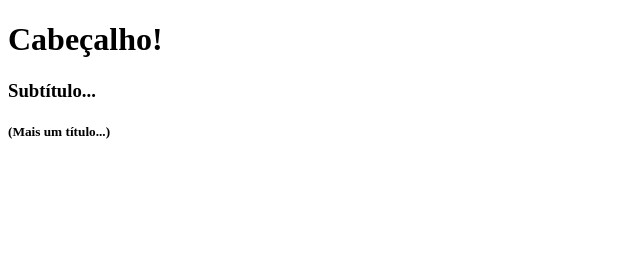
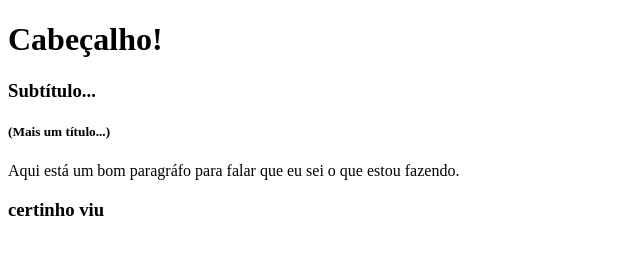
Before and after one commit to vitordpacifico/site_teste.html, a plain HTML site: page index.html in a window 1280 px wide. Shown: the whole page, without its empty margins (0-640 px from the left). Drawn offline with Linux system fonts and the light colour scheme.

Commit message:
Update index.html

```diff
--- a/index.html
+++ b/index.html
@@ -9,5 +9,7 @@
     <h1>Cabeçalho!</h1>
     <h3>Subtítulo...</h3>
     <h5>(Mais um título...)</h5>
+    <p>Aqui está um bom paragráfo para falar que eu sei o que estou fazendo.</p>
+    <h3>certinho viu</h6>
 </body>
 </html>
```
